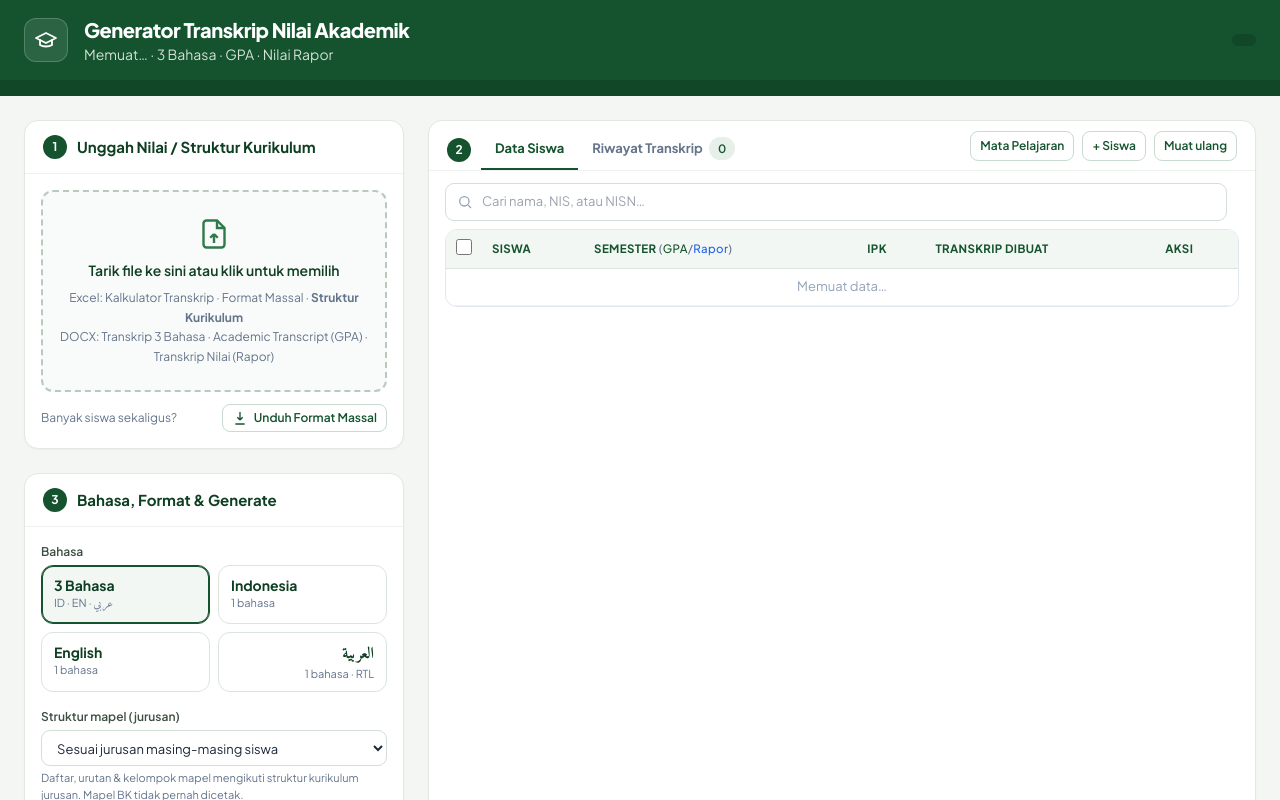
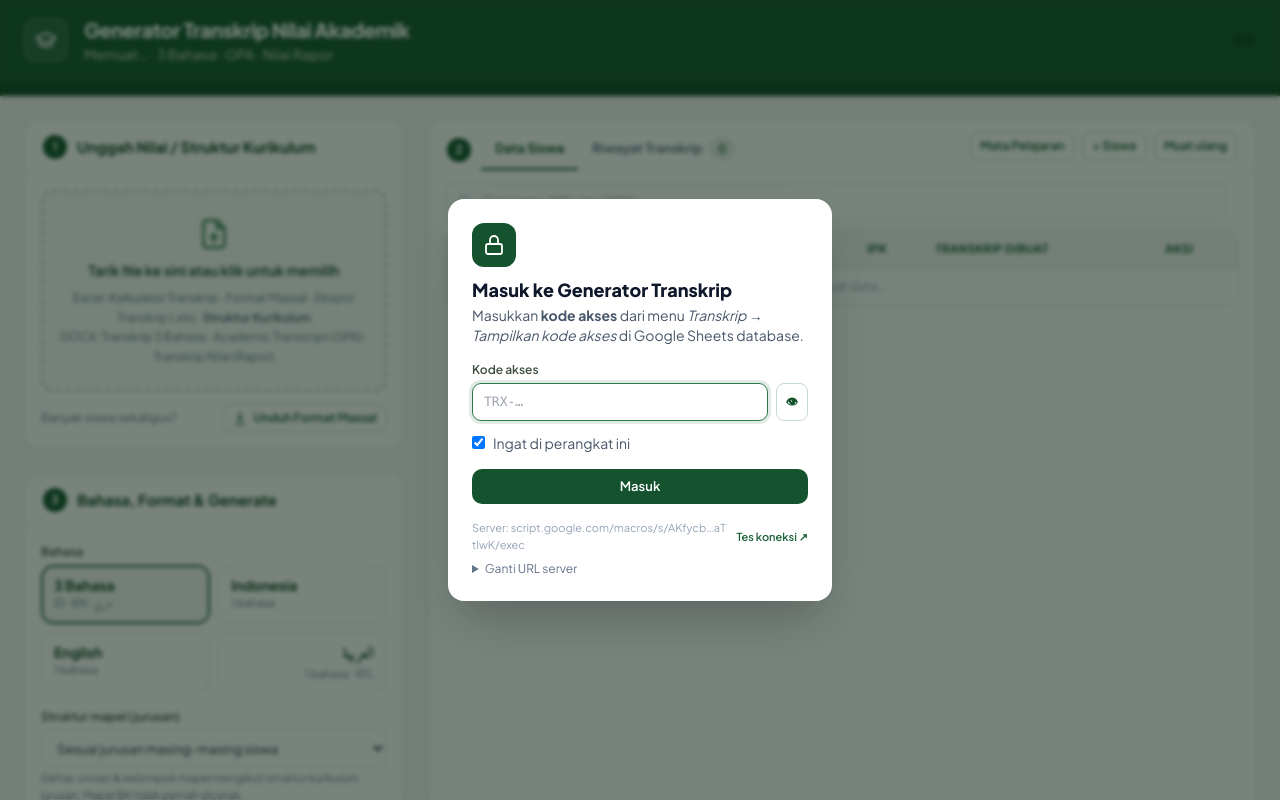
Before and after one commit to smaitalittihadpekanbaru-sketch/transkrip-generator, a plain HTML site: page index.html in a window 1280 px wide. Shown: the top 800 px of the page. Drawn offline with nearby package versions, Linux system fonts and the light colour scheme; a script that the page names is missing.

Commit message:
Update index.html

```diff
--- a/index.html
+++ b/index.html
@@ -120,7 +120,7 @@
           <label id="dropzone" class="dropzone flex flex-col items-center justify-center text-center gap-2 px-4 py-6 cursor-pointer">
             <svg class="w-9 h-9 text-brand-500" viewBox="0 0 24 24" fill="none" stroke="currentColor" stroke-width="1.6"><path d="M14 3H7a2 2 0 0 0-2 2v14a2 2 0 0 0 2 2h10a2 2 0 0 0 2-2V8z"/><path d="M14 3v5h5"/><path d="M12 18v-6m0 0-2.5 2.5M12 12l2.5 2.5"/></svg>
             <span class="text-sm font-semibold text-brand-800">Tarik file ke sini atau klik untuk memilih</span>
-            <span class="text-xs text-slate-500 leading-relaxed">Excel: Kalkulator Transkrip · Format Massal · <b>Struktur Kurikulum</b><br>DOCX: Transkrip 3 Bahasa · Academic Transcript (GPA) · Transkrip Nilai (Rapor)</span>
+            <span class="text-xs text-slate-500 leading-relaxed">Excel: Kalkulator Transkrip · Format Massal · Ekspor Transkrip (.xls) · <b>Struktur Kurikulum</b><br>DOCX: Transkrip 3 Bahasa · Academic Transcript (GPA) · Transkrip Nilai (Rapor)</span>
             <input id="fileInput" type="file" accept=".xlsx,.xls,.xlsm,.docx" class="hidden">
           </label>
           <div class="flex items-center justify-between gap-2 text-xs">
@@ -354,7 +354,18 @@
       </label>
       <p id="loginErr" class="hidden mt-3 text-sm text-red-600 bg-red-50 border border-red-100 rounded-lg px-3 py-2"></p>
       <button id="loginBtn" type="submit" class="btn btn-primary w-full mt-4">Masuk</button>
-      <p class="mt-4 text-[11px] text-slate-400 break-all">Server: <span id="loginServer"></span></p>
+      <div class="mt-4 flex items-center justify-between gap-2 text-[11px] text-slate-400">
+        <span class="break-all">Server: <span id="loginServer"></span></span>
+        <a id="loginPing" href="#" target="_blank" rel="noopener" class="shrink-0 font-semibold text-brand-600 hover:underline">Tes koneksi ↗</a>
+      </div>
+      <details class="mt-2 text-xs text-slate-500">
+        <summary class="cursor-pointer select-none">Ganti URL server</summary>
+        <p class="mt-2">Tempel URL Web App terbaru (berakhiran <code>/exec</code>). Disimpan di browser ini saja; kosongkan untuk kembali ke <code>config.js</code>.</p>
+        <div class="flex gap-2 mt-2">
+          <input id="loginUrl" class="input font-mono text-[11px]" type="url" placeholder="https://script.google.com/macros/s/…/exec" spellcheck="false">
+          <button id="loginUrlSave" type="button" class="btn btn-ghost btn-sm">Simpan</button>
+        </div>
+      </details>
     </form>
   </div>
 
```
